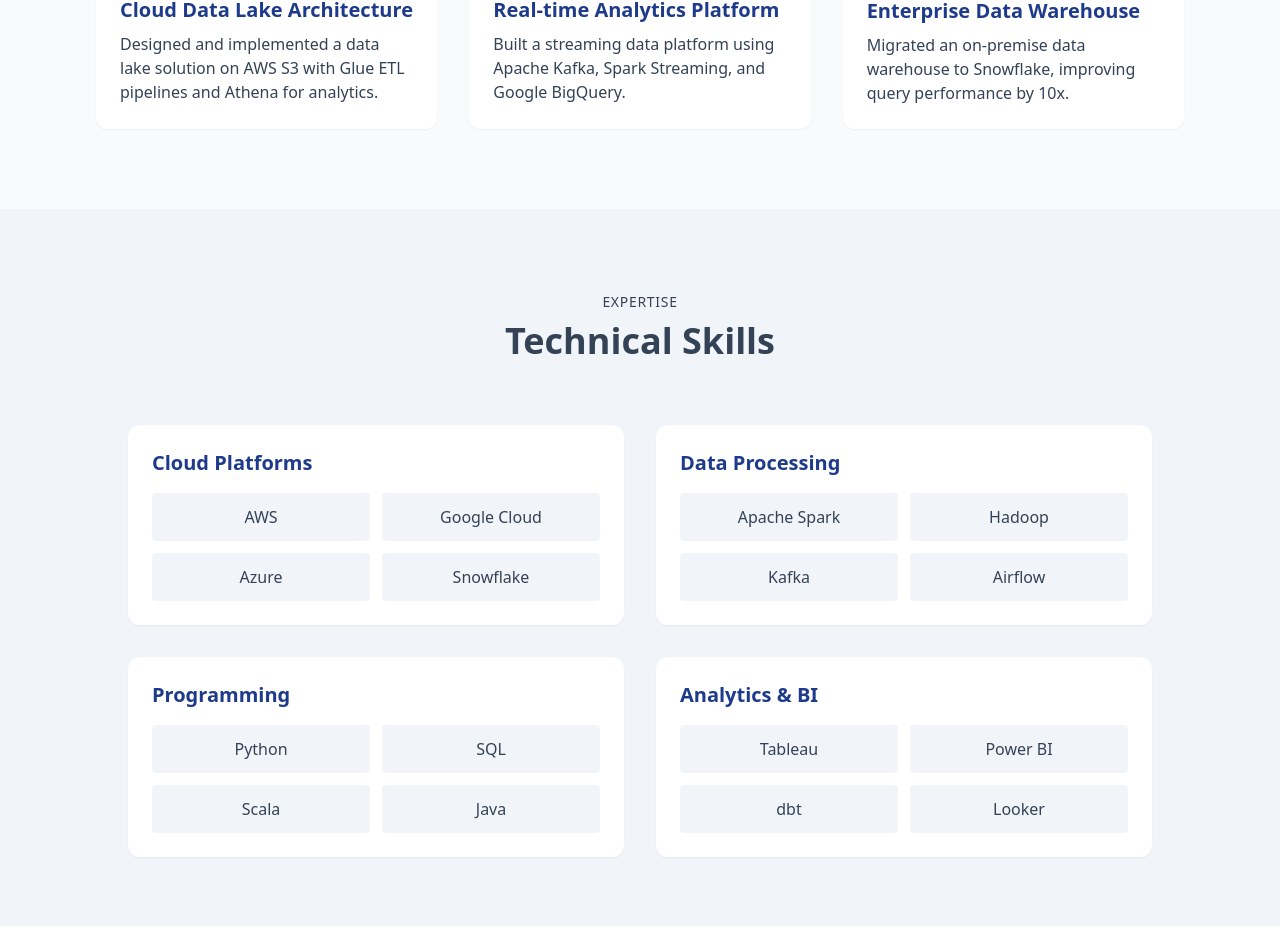
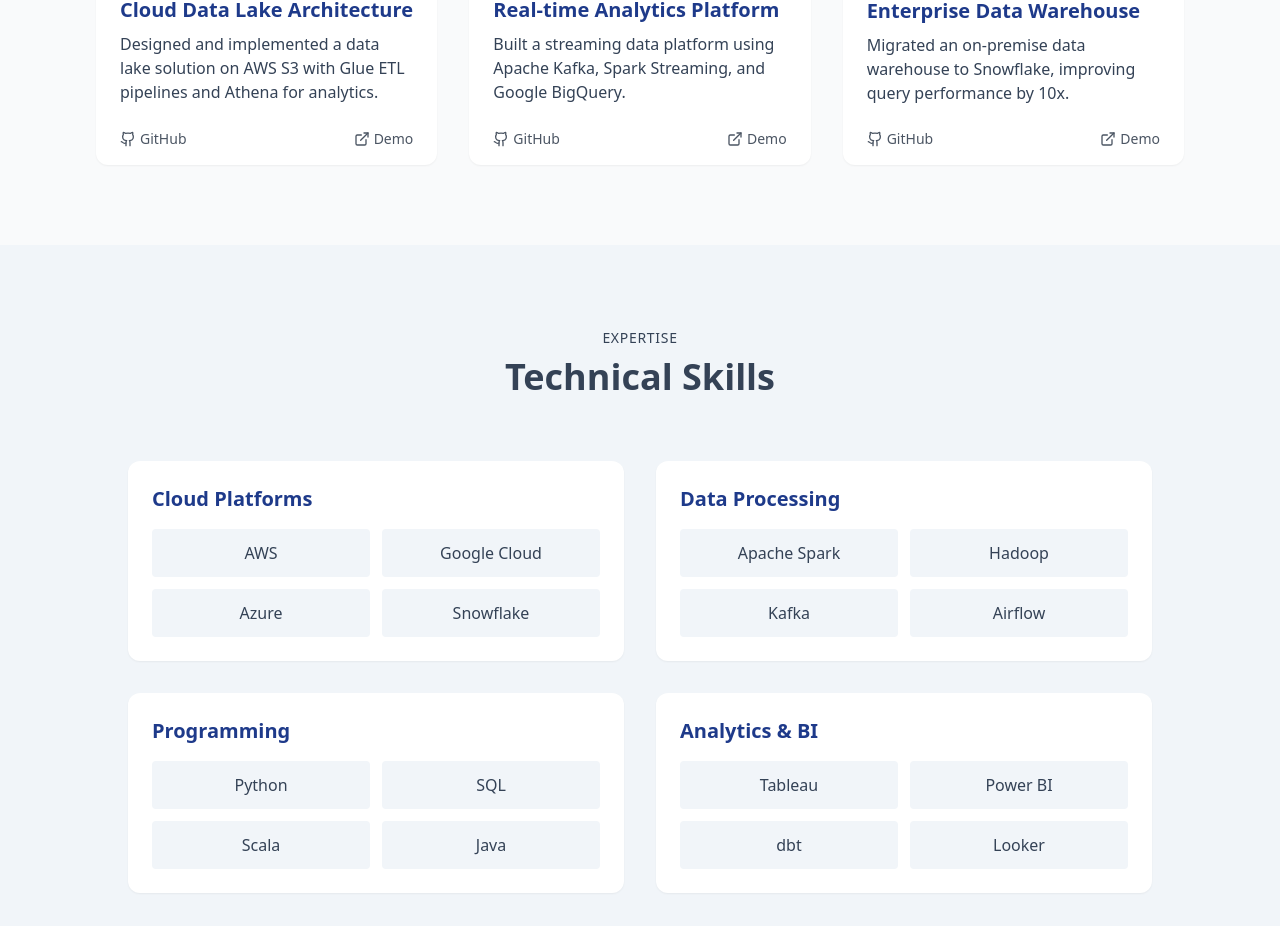
Before and after one commit to aiMBF/aissatou-portfolio, a React (Vite) app: page / in a window 1280 px wide. Shown: the part 1731-2657 px from the top of the page. Built offline with nearby package versions, Linux system fonts and the light colour scheme.

Commit message:
Add GitHub links to projects
Add links to GitHub for each project in the projects section.

```diff
--- a/src/components/ProjectCard.tsx
+++ b/src/components/ProjectCard.tsx
@@ -1,15 +1,16 @@
 
 import { motion } from "framer-motion";
-import { Database } from "lucide-react";
+import { Database, Github, ExternalLink } from "lucide-react";
 
 interface ProjectCardProps {
   title: string;
   description: string;
   image: string;
   link: string;
+  github?: string; // Optional GitHub repository link
 }
 
-export const ProjectCard = ({ title, description, image, link }: ProjectCardProps) => {
+export const ProjectCard = ({ title, description, image, link, github }: ProjectCardProps) => {
   return (
     <motion.div
       whileHover={{ y: -5 }}
@@ -31,6 +32,20 @@ export const ProjectCard = ({ title, description, image, link }: ProjectCardProp
           <p className="text-muted-foreground">{description}</p>
         </div>
       </a>
+
+      {/* Project links */}
+      <div className="px-6 pb-4 mt-auto flex items-center gap-4">
+        {github && (
+          <a href={github} target="_blank" rel="noopener noreferrer" className="text-gray-600 hover:text-primary transition-colors flex items-center gap-1" aria-label={`GitHub repository for ${title}`}>
+            <Github className="h-4 w-4" />
+            <span className="text-sm">GitHub</span>
+          </a>
+        )}
+        <a href={link} target="_blank" rel="noopener noreferrer" className="text-gray-600 hover:text-primary transition-colors flex items-center gap-1 ml-auto" aria-label={`Live demo for ${title}`}>
+          <ExternalLink className="h-4 w-4" />
+          <span className="text-sm">Demo</span>
+        </a>
+      </div>
     </motion.div>
   );
 };
--- a/src/components/Projects.tsx
+++ b/src/components/Projects.tsx
@@ -1,4 +1,3 @@
-
 import { motion } from "framer-motion";
 import { ProjectCard } from "./ProjectCard";
 
@@ -8,19 +7,22 @@ export const Projects = () => {
       title: "Cloud Data Lake Architecture",
       description: "Designed and implemented a data lake solution on AWS S3 with Glue ETL pipelines and Athena for analytics.",
       image: "https://images.unsplash.com/photo-1551288049-bebda4e38f71",
-      link: "#"
+      link: "#",
+      github: "https://github.com/username/data-lake-architecture"
     },
     {
       title: "Real-time Analytics Platform",
       description: "Built a streaming data platform using Apache Kafka, Spark Streaming, and Google BigQuery.",
       image: "https://images.unsplash.com/photo-1551434678-e076c223a692",
-      link: "#"
+      link: "#",
+      github: "https://github.com/username/realtime-analytics"
     },
     {
       title: "Enterprise Data Warehouse",
       description: "Migrated an on-premise data warehouse to Snowflake, improving query performance by 10x.",
       image: "https://images.unsplash.com/photo-1460925895917-afdab827c52f",
-      link: "#"
+      link: "#",
+      github: "https://github.com/username/enterprise-data-warehouse"
     }
   ];
 
```
